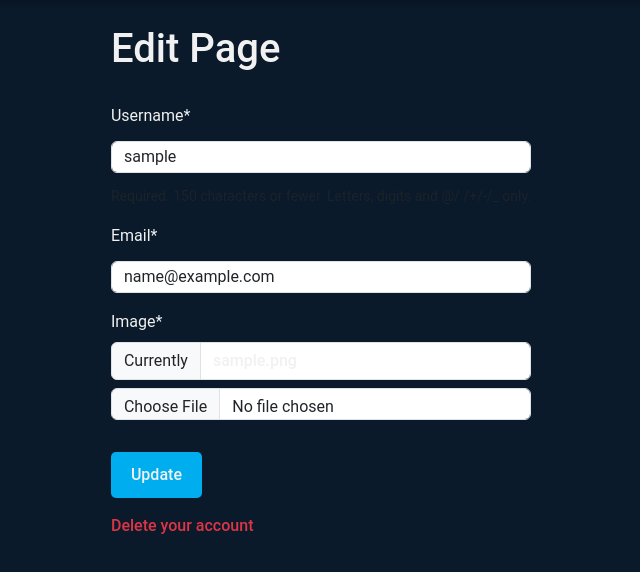
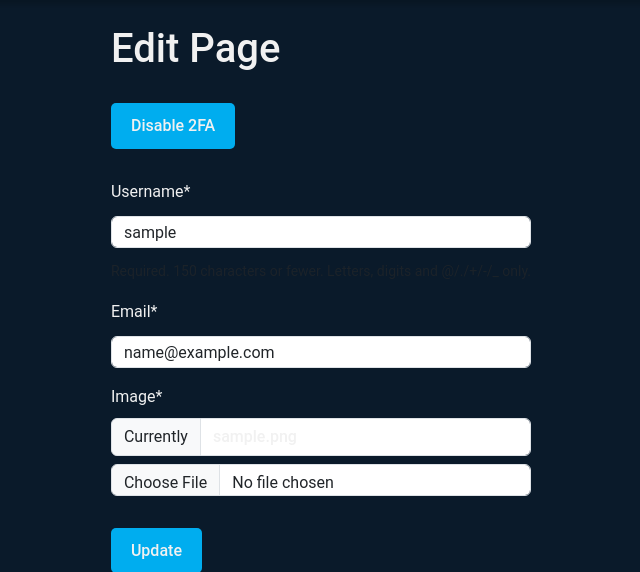
Before and after one commit to Rahkken/ft_transcendence, a Django app: page /users/profile/edit/ in a window 1280 px wide. Shown: the part 81-653 px from the top of the page, without its empty margins (319-959 px from the left). Run offline with Django 5.2, Linux system fonts and the light colour scheme; a user stored in the database is signed in; tables that the repository leaves empty hold one stand-in row (values such as "Sample post"); grey boxes marked "Sample" are stand-in pictures; some libraries are stand-ins or nearby versions.

Commit message:
Added button 2fa activation/deactivation with .js and User variable status_2fa, removed useless nginx.conf

```diff
--- a/django/security/urls.py
+++ b/django/security/urls.py
@@ -1,11 +1,12 @@
 from django.urls import path
-from security.views import vulnerable_view, script_view, script_2_view, csrf_view
+from . import views
 
 app_name = 'security'
 
 urlpatterns = [
-	path('vulnerable/', vulnerable_view, name='vulnerable'),
-	path('script/', script_view, name='script'),
-	path('script_2/', script_2_view, name='script_2'),
-	path('csrf/', csrf_view, name='csrf'),
+	# path('vulnerable/', vulnerable_view, name='vulnerable'),
+	# path('script/', script_view, name='script'),
+	# path('script_2/', script_2_view, name='script_2'),
+	# path('csrf/', csrf_view, name='csrf'),
+    path('toggle-2fa/', views.toggle_2fa, name='toggle_2fa'),
 ]
--- /dev/null
+++ b/django/static/js/2fa.js
@@ -0,0 +1,23 @@
+function toggle2FA() {
+
+    fetch("/toggle-2fa/", {
+        method: "POST",
+        headers: {
+            "X-CSRFToken": document.querySelector("[name=csrfmiddlewaretoken]").value,
+        }
+    })
+    .then(response => response.json())
+    .then(data => {
+        const message = document.getElementById("toggleMessage");
+        if (data.status === true) {
+            message.innerText = "2FA has been enabled.";
+            document.getElementById("toggle2faButton").innerText = "Disable 2FA";
+        } else if (data.status === false) {
+            message.innerText = "2FA has been disabled.";
+            document.getElementById("toggle2faButton").innerText = "Enable 2FA";
+        } else {
+            message.innerText = data.error;
+        }
+    })
+    .catch(error => console.error("Error:", error));
+}
--- a/django/templates/users/editprofile.html
+++ b/django/templates/users/editprofile.html
@@ -13,6 +13,13 @@
 {% block body %}
 	<div>
 		<h1 style="margin-bottom: 30px;">Edit Page</h1>
+		<form id="2faToggleForm">
+			{% csrf_token %}
+			<button type="button" style="margin-bottom: 10px;" id="toggle2faButton" onclick="toggle2FA()">
+				{% if status_2fa %}Disable 2FA{% else %}Enable 2FA{% endif %}
+			</button>
+			<p style="margin-bottom: 20px;" id="toggleMessage"></p>
+		</form>
 		<form hx-post="{% url 'users:profile_edit' %}" hx-encoding="multipart/form-data" hx-target="#app-body">
 			{% csrf_token %}
 			{{ u_form | crispy }}
@@ -27,5 +34,5 @@
 			</button>
 		</a>
 	</div>
-
+	<script src="{% static 'js/2fa.js' %}"></script>
 {% endblock %}
--- a/django/users/models.py
+++ b/django/users/models.py
@@ -16,6 +16,7 @@
     active = models.BooleanField(default=False)
     description = models.CharField(default=pick_random_description())
     blocklist = models.ManyToManyField(User, blank=True, related_name="blocklist")
+    status_2fa = models.BooleanField(default=False)
 
     def __str__(self):
         return f'{self.user.username} Profile'
--- a/django/users/views.py
+++ b/django/users/views.py
@@ -4,7 +4,7 @@
 from django.shortcuts import render, redirect
 from django.contrib.auth.forms import UserCreationForm, AuthenticationForm
 from .forms import UserRegisterForm, UserUpdateForm, ProfileUpdateForm
-from .models import FriendList, FriendRequest
+from .models import FriendList, FriendRequest, Profile
 from .utils import Oauth42, get_friend_request_or_false
 from .friend_request_status import FriendRequestStatus
 from django.contrib.auth import login, logout
@@ -267,8 +267,10 @@
 """
 @login_required(login_url='/users/login/?redirected=true')
 def editprofile(request) -> HttpResponse:
+    profile = Profile.objects.get(user=request.user)
     context = {
         'request': request,
+        'status_2fa': profile.status_2fa,
     }
     if request.method == 'POST':
         u_form = UserUpdateForm(request.POST, instance=request.user)
```
Also changed, not shown: django/security/views.py (+12 -0 lines), docker-compose.yml (+13 -14 lines), README.md, 5 other files.
